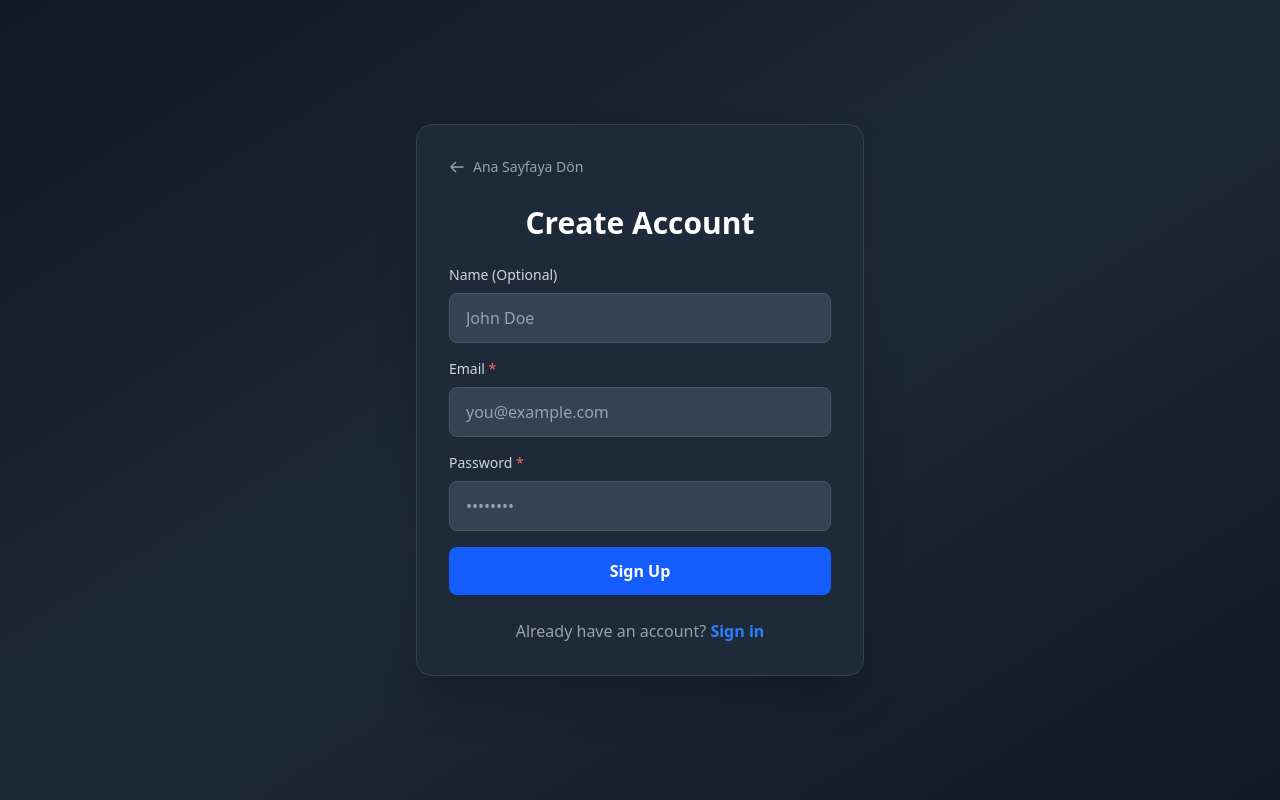
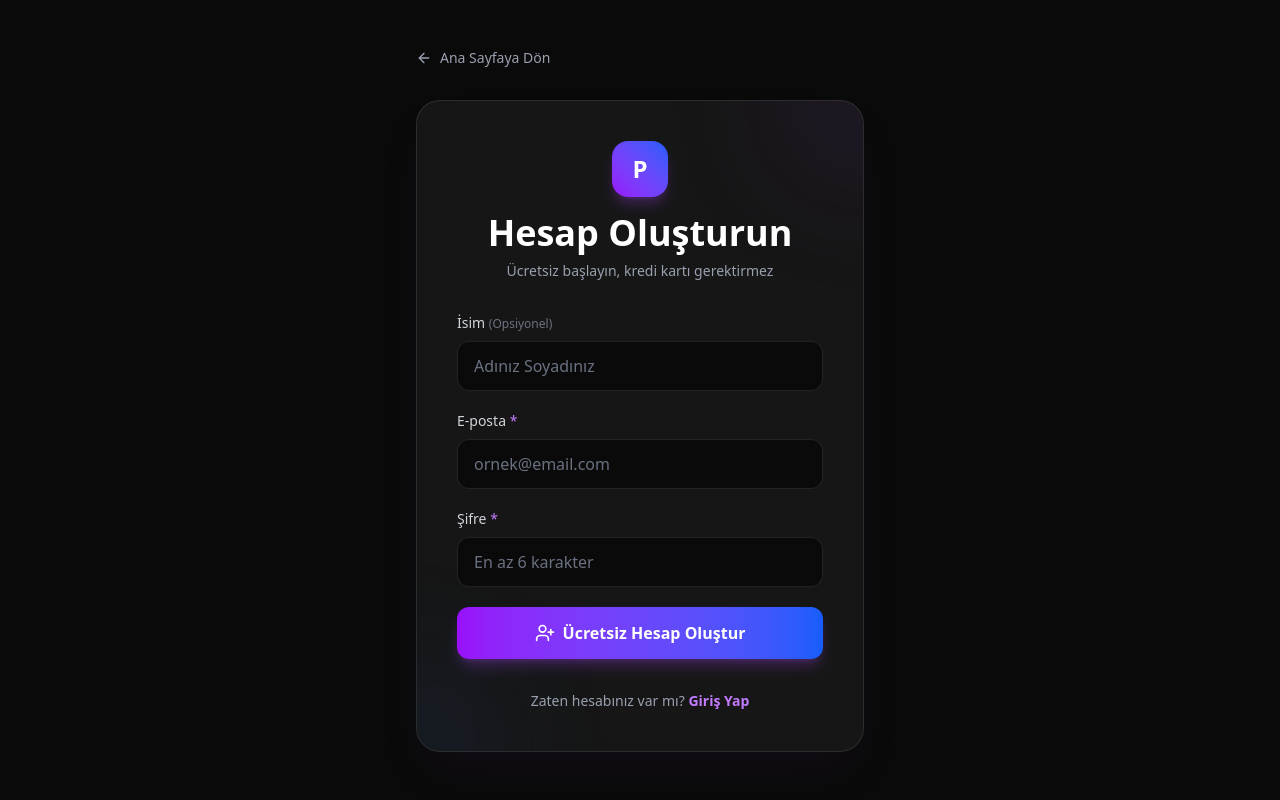
Before and after one commit to erdoganeray/personal-site-builder, a Next.js app: page /register in a window 1280 px wide. Built offline with nearby package versions, Linux system fonts and the light colour scheme.

Commit message:
landing page iyileştirmeleri, login ve register sitesi tasarımı değişti

```diff
--- a/src/app/login/page.tsx
+++ b/src/app/login/page.tsx
@@ -4,6 +4,7 @@ import { useState } from "react";
 import { signIn } from "next-auth/react";
 import { useRouter } from "next/navigation";
 import Link from "next/link";
+import { ArrowLeft, Sparkles } from "lucide-react";
 
 export default function LoginPage() {
     const router = useRouter();
@@ -25,46 +26,67 @@ export default function LoginPage() {
             });
 
             if (result?.error) {
-                setError("Invalid email or password");
+                setError("Geçersiz e-posta veya şifre");
             } else {
                 router.push("/dashboard");
                 router.refresh();
             }
         } catch (error) {
-            setError("An error occurred. Please try again.");
+            setError("Bir hata oluştu. Lütfen tekrar deneyin.");
         } finally {
             setLoading(false);
         }
     };
 
     return (
-        <div className="min-h-screen flex items-center justify-center bg-gradient-to-br from-gray-900 via-gray-800 to-gray-900">
-            <div className="bg-gray-800 p-8 rounded-2xl shadow-2xl w-full max-w-md border border-gray-700">
-                <div className="mb-6">
+        <div className="min-h-screen bg-[#0a0a0a] selection:bg-purple-500/30 flex items-center justify-center px-4 relative overflow-hidden">
+            {/* Background Gradients */}
+            <div className="absolute top-0 left-1/2 -translate-x-1/2 w-[800px] h-[600px] bg-purple-600/20 rounded-full blur-[120px] -z-10 animate-pulse" style={{ animationDuration: '4s' }} />
+            <div className="absolute bottom-0 right-0 w-[600px] h-[500px] bg-blue-600/10 rounded-full blur-[100px] -z-10" />
+
+            <div className="w-full max-w-md animate-slide-up">
+                {/* Back to Home Link */}
                 <Link
                     href="/"
-                        className="inline-flex items-center text-gray-400 hover:text-white transition-colors text-sm"
+                    className="inline-flex items-center gap-2 text-gray-400 hover:text-white transition-colors mb-8 group"
                 >
-                        <svg className="w-4 h-4 mr-2" fill="none" stroke="currentColor" viewBox="0 0 24 24">
-                            <path strokeLinecap="round" strokeLinejoin="round" strokeWidth={2} d="M10 19l-7-7m0 0l7-7m-7 7h18" />
-                        </svg>
-                        Ana Sayfaya Dön
+                    <ArrowLeft className="w-4 h-4 group-hover:-translate-x-1 transition-transform" />
+                    <span className="text-sm font-medium">Ana Sayfaya Dön</span>
                 </Link>
+
+                {/* Login Card */}
+                <div className="bg-[#1a1a1a]/80 backdrop-blur-xl border border-white/10 rounded-3xl p-8 md:p-10 shadow-2xl shadow-purple-500/5 relative overflow-hidden">
+                    {/* Decorative Elements */}
+                    <div className="absolute -top-20 -right-20 w-40 h-40 bg-purple-500/10 rounded-full blur-3xl pointer-events-none" />
+                    <div className="absolute -bottom-20 -left-20 w-40 h-40 bg-blue-500/10 rounded-full blur-3xl pointer-events-none" />
+
+                    {/* Logo and Title */}
+                    <div className="text-center mb-8 relative z-10">
+                        <div className="flex justify-center mb-4">
+                            <div className="w-14 h-14 rounded-2xl bg-gradient-to-tr from-purple-600 to-blue-600 flex items-center justify-center shadow-lg shadow-purple-500/25">
+                                <span className="text-white font-bold text-2xl">P</span>
                             </div>
-                <h1 className="text-3xl font-bold text-white mb-6 text-center">
-                    Welcome Back
+                        </div>
+                        <h1 className="text-3xl md:text-4xl font-bold text-white mb-2">
+                            Tekrar Hoş Geldiniz
                         </h1>
+                        <p className="text-gray-400 text-sm">
+                            Hesabınıza giriş yapın ve devam edin
+                        </p>
+                    </div>
 
+                    {/* Error Message */}
                     {error && (
-                    <div className="bg-red-500/10 border border-red-500 text-red-500 px-4 py-3 rounded-lg mb-4">
+                        <div className="bg-red-500/10 border border-red-500/50 text-red-400 px-4 py-3 rounded-xl mb-6 text-sm backdrop-blur-sm animate-fade-in">
                             {error}
                         </div>
                     )}
 
-                <form onSubmit={handleSubmit} className="space-y-4">
+                    {/* Login Form */}
+                    <form onSubmit={handleSubmit} className="space-y-5 relative z-10">
                         <div>
                             <label htmlFor="email" className="block text-sm font-medium text-gray-300 mb-2">
-                            Email
+                                E-posta
                             </label>
                             <input
                                 id="email"
@@ -72,14 +94,14 @@ export default function LoginPage() {
                                 value={email}
                                 onChange={(e) => setEmail(e.target.value)}
                                 required
-                            className="w-full px-4 py-3 bg-gray-700 border border-gray-600 rounded-lg text-white placeholder-gray-400 focus:outline-none focus:ring-2 focus:ring-blue-500 focus:border-transparent"
-                            placeholder="you@example.com"
+                                className="w-full px-4 py-3 bg-[#0a0a0a] border border-white/10 rounded-xl text-white placeholder-gray-500 focus:outline-none focus:ring-2 focus:ring-purple-500/50 focus:border-purple-500/50 transition-all"
+                                placeholder="ornek@email.com"
                             />
                         </div>
 
                         <div>
                             <label htmlFor="password" className="block text-sm font-medium text-gray-300 mb-2">
-                            Password
+                                Şifre
                             </label>
                             <input
                                 id="password"
@@ -87,7 +109,7 @@ export default function LoginPage() {
                                 value={password}
                                 onChange={(e) => setPassword(e.target.value)}
                                 required
-                            className="w-full px-4 py-3 bg-gray-700 border border-gray-600 rounded-lg text-white placeholder-gray-400 focus:outline-none focus:ring-2 focus:ring-blue-500 focus:border-transparent"
+                                className="w-full px-4 py-3 bg-[#0a0a0a] border border-white/10 rounded-xl text-white placeholder-gray-500 focus:outline-none focus:ring-2 focus:ring-purple-500/50 focus:border-purple-500/50 transition-all"
                                 placeholder="••••••••"
                             />
                         </div>
@@ -95,19 +117,31 @@ export default function LoginPage() {
                         <button
                             type="submit"
                             disabled={loading}
-                        className="w-full bg-blue-600 hover:bg-blue-700 disabled:bg-blue-800 disabled:cursor-not-allowed text-white font-semibold py-3 px-4 rounded-lg transition duration-200 transform hover:scale-[1.02]"
+                            className="w-full bg-gradient-to-r from-purple-600 to-blue-600 hover:from-purple-500 hover:to-blue-500 disabled:from-purple-800 disabled:to-blue-800 disabled:cursor-not-allowed text-white font-semibold py-3.5 px-4 rounded-xl transition-all duration-200 transform hover:scale-[1.02] active:scale-[0.98] shadow-lg shadow-purple-500/25 flex items-center justify-center gap-2"
                         >
-                        {loading ? "Signing in..." : "Sign In"}
+                            {loading ? (
+                                <>
+                                    <div className="w-5 h-5 border-2 border-white/30 border-t-white rounded-full animate-spin" />
+                                    Giriş yapılıyor...
+                                </>
+                            ) : (
+                                <>
+                                    <Sparkles className="w-5 h-5" />
+                                    Giriş Yap
+                                </>
+                            )}
                         </button>
                     </form>
 
-                <p className="mt-6 text-center text-gray-400">
-                    Don't have an account?{" "}
-                    <Link href="/register" className="text-blue-500 hover:text-blue-400 font-semibold">
-                        Sign up
+                    {/* Sign Up Link */}
+                    <p className="mt-8 text-center text-gray-400 text-sm relative z-10">
+                        Hesabınız yok mu?{" "}
+                        <Link href="/register" className="text-purple-400 hover:text-purple-300 font-semibold transition-colors">
+                            Ücretsiz Kayıt Ol
                         </Link>
                     </p>
                 </div>
             </div>
+        </div>
     );
 }
--- a/src/app/register/page.tsx
+++ b/src/app/register/page.tsx
@@ -4,6 +4,7 @@ import { useState } from "react";
 import { useRouter } from "next/navigation";
 import Link from "next/link";
 import PasswordStrengthMeter from "@/components/ui/PasswordStrengthMeter";
+import { ArrowLeft, Sparkles, UserPlus } from "lucide-react";
 
 export default function RegisterPage() {
     const router = useRouter();
@@ -28,61 +29,82 @@ export default function RegisterPage() {
             const data = await response.json();
 
             if (!response.ok) {
-                setError(data.error || "Registration failed");
+                setError(data.error || "Kayıt başarısız oldu");
                 return;
             }
 
             // Redirect to login after successful registration
             router.push("/login?registered=true");
         } catch (error) {
-            setError("An error occurred. Please try again.");
+            setError("Bir hata oluştu. Lütfen tekrar deneyin.");
         } finally {
             setLoading(false);
         }
     };
 
     return (
-        <div className="min-h-screen flex items-center justify-center bg-gradient-to-br from-gray-900 via-gray-800 to-gray-900">
-            <div className="bg-gray-800 p-8 rounded-2xl shadow-2xl w-full max-w-md border border-gray-700">
-                <div className="mb-6">
+        <div className="min-h-screen bg-[#0a0a0a] selection:bg-purple-500/30 flex items-center justify-center px-4 relative overflow-hidden">
+            {/* Background Gradients */}
+            <div className="absolute top-0 left-1/2 -translate-x-1/2 w-[800px] h-[600px] bg-purple-600/20 rounded-full blur-[120px] -z-10 animate-pulse" style={{ animationDuration: '4s' }} />
+            <div className="absolute bottom-0 right-0 w-[600px] h-[500px] bg-blue-600/10 rounded-full blur-[100px] -z-10" />
+
+            <div className="w-full max-w-md animate-slide-up">
+                {/* Back to Home Link */}
                 <Link
                     href="/"
-                        className="inline-flex items-center text-gray-400 hover:text-white transition-colors text-sm"
+                    className="inline-flex items-center gap-2 text-gray-400 hover:text-white transition-colors mb-8 group"
                 >
-                        <svg className="w-4 h-4 mr-2" fill="none" stroke="currentColor" viewBox="0 0 24 24">
-                            <path strokeLinecap="round" strokeLinejoin="round" strokeWidth={2} d="M10 19l-7-7m0 0l7-7m-7 7h18" />
-                        </svg>
-                        Ana Sayfaya Dön
+                    <ArrowLeft className="w-4 h-4 group-hover:-translate-x-1 transition-transform" />
+                    <span className="text-sm font-medium">Ana Sayfaya Dön</span>
                 </Link>
+
+                {/* Register Card */}
+                <div className="bg-[#1a1a1a]/80 backdrop-blur-xl border border-white/10 rounded-3xl p-8 md:p-10 shadow-2xl shadow-purple-500/5 relative overflow-hidden">
+                    {/* Decorative Elements */}
+                    <div className="absolute -top-20 -right-20 w-40 h-40 bg-purple-500/10 rounded-full blur-3xl pointer-events-none" />
+                    <div className="absolute -bottom-20 -left-20 w-40 h-40 bg-blue-500/10 rounded-full blur-3xl pointer-events-none" />
+
+                    {/* Logo and Title */}
+                    <div className="text-center mb-8 relative z-10">
+                        <div className="flex justify-center mb-4">
+                            <div className="w-14 h-14 rounded-2xl bg-gradient-to-tr from-purple-600 to-blue-600 flex items-center justify-center shadow-lg shadow-purple-500/25">
+                                <span className="text-white font-bold text-2xl">P</span>
                             </div>
-                <h1 className="text-3xl font-bold text-white mb-6 text-center">
-                    Create Account
+                        </div>
+                        <h1 className="text-3xl md:text-4xl font-bold text-white mb-2">
+                            Hesap Oluşturun
                         </h1>
+                        <p className="text-gray-400 text-sm">
+                            Ücretsiz başlayın, kredi kartı gerektirmez
+                        </p>
+                    </div>
 
+                    {/* Error Message */}
                     {error && (
-                    <div className="bg-red-500/10 border border-red-500 text-red-500 px-4 py-3 rounded-lg mb-4">
+                        <div className="bg-red-500/10 border border-red-500/50 text-red-400 px-4 py-3 rounded-xl mb-6 text-sm backdrop-blur-sm animate-fade-in">
                             {error}
                         </div>
                     )}
 
-                <form onSubmit={handleSubmit} className="space-y-4">
+                    {/* Register Form */}
+                    <form onSubmit={handleSubmit} className="space-y-5 relative z-10">
                         <div>
                             <label htmlFor="name" className="block text-sm font-medium text-gray-300 mb-2">
-                            Name (Optional)
+                                İsim <span className="text-gray-500 text-xs">(Opsiyonel)</span>
                             </label>
                             <input
                                 id="name"
                                 type="text"
                                 value={name}
                                 onChange={(e) => setName(e.target.value)}
-                            className="w-full px-4 py-3 bg-gray-700 border border-gray-600 rounded-lg text-white placeholder-gray-400 focus:outline-none focus:ring-2 focus:ring-blue-500 focus:border-transparent"
-                            placeholder="John Doe"
+                                className="w-full px-4 py-3 bg-[#0a0a0a] border border-white/10 rounded-xl text-white placeholder-gray-500 focus:outline-none focus:ring-2 focus:ring-purple-500/50 focus:border-purple-500/50 transition-all"
+                                placeholder="Adınız Soyadınız"
                             />
                         </div>
 
                         <div>
                             <label htmlFor="email" className="block text-sm font-medium text-gray-300 mb-2">
-                            Email <span className="text-red-400">*</span>
+                                E-posta <span className="text-purple-400">*</span>
                             </label>
                             <input
                                 id="email"
@@ -90,14 +112,14 @@ export default function RegisterPage() {
                                 value={email}
                                 onChange={(e) => setEmail(e.target.value)}
                                 required
-                            className="w-full px-4 py-3 bg-gray-700 border border-gray-600 rounded-lg text-white placeholder-gray-400 focus:outline-none focus:ring-2 focus:ring-blue-500 focus:border-transparent"
-                            placeholder="you@example.com"
+                                className="w-full px-4 py-3 bg-[#0a0a0a] border border-white/10 rounded-xl text-white placeholder-gray-500 focus:outline-none focus:ring-2 focus:ring-purple-500/50 focus:border-purple-500/50 transition-all"
+                                placeholder="ornek@email.com"
                             />
                         </div>
 
                         <div>
                             <label htmlFor="password" className="block text-sm font-medium text-gray-300 mb-2">
-                            Password <span className="text-red-400">*</span>
+                                Şifre <span className="text-purple-400">*</span>
                             </label>
                             <input
                                 id="password"
@@ -106,8 +128,8 @@ export default function RegisterPage() {
                                 onChange={(e) => setPassword(e.target.value)}
                                 required
                                 minLength={6}
-                            className="w-full px-4 py-3 bg-gray-700 border border-gray-600 rounded-lg text-white placeholder-gray-400 focus:outline-none focus:ring-2 focus:ring-blue-500 focus:border-transparent"
-                            placeholder="••••••••"
+                                className="w-full px-4 py-3 bg-[#0a0a0a] border border-white/10 rounded-xl text-white placeholder-gray-500 focus:outline-none focus:ring-2 focus:ring-purple-500/50 focus:border-purple-500/50 transition-all"
+                                placeholder="En az 6 karakter"
                             />
                             <PasswordStrengthMeter password={password} />
                         </div>
@@ -115,19 +137,31 @@ export default function RegisterPage() {
                         <button
                             type="submit"
                             disabled={loading}
-                        className="w-full bg-blue-600 hover:bg-blue-700 disabled:bg-blue-800 disabled:cursor-not-allowed text-white font-semibold py-3 px-4 rounded-lg transition duration-200 transform hover:scale-[1.02]"
+                            className="w-full bg-gradient-to-r from-purple-600 to-blue-600 hover:from-purple-500 hover:to-blue-500 disabled:from-purple-800 disabled:to-blue-800 disabled:cursor-not-allowed text-white font-semibold py-3.5 px-4 rounded-xl transition-all duration-200 transform hover:scale-[1.02] active:scale-[0.98] shadow-lg shadow-purple-500/25 flex items-center justify-center gap-2"
                         >
-                        {loading ? "Creating account..." : "Sign Up"}
+                            {loading ? (
+                                <>
+                                    <div className="w-5 h-5 border-2 border-white/30 border-t-white rounded-full animate-spin" />
+                                    Hesap oluşturuluyor...
+                                </>
+                            ) : (
+                                <>
+                                    <UserPlus className="w-5 h-5" />
+                                    Ücretsiz Hesap Oluştur
+                                </>
+                            )}
                         </button>
                     </form>
 
-                <p className="mt-6 text-center text-gray-400">
-                    Already have an account?{" "}
-                    <Link href="/login" className="text-blue-500 hover:text-blue-400 font-semibold">
-                        Sign in
+                    {/* Sign In Link */}
+                    <p className="mt-8 text-center text-gray-400 text-sm relative z-10">
+                        Zaten hesabınız var mı?{" "}
+                        <Link href="/login" className="text-purple-400 hover:text-purple-300 font-semibold transition-colors">
+                            Giriş Yap
                         </Link>
                     </p>
                 </div>
             </div>
+        </div>
     );
 }
```
Also changed, not shown: src/app/page.tsx (+55 -44 lines), 1 other file (tests, documents, lock files or other folders). Lines whose indentation alone changed are shown as unchanged.
